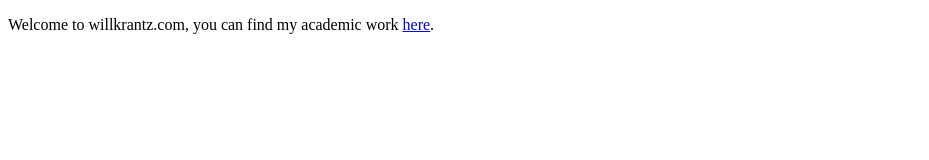
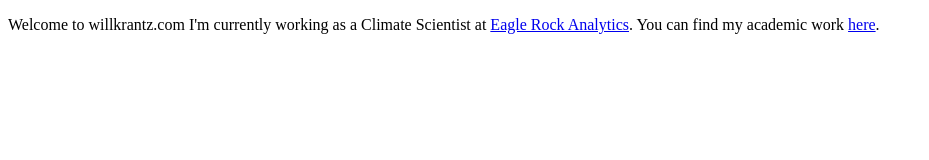
Before and after one commit to wkrantz/wkrantz.github.io, a plain HTML site: page index.html in a window 1280 px wide. Shown: the whole page, without its empty margins (0-929 px from the left). Drawn offline with Linux system fonts and the light colour scheme.

Commit message:
Updated links.
Updated introduction to include current position and company.

```diff
--- a/index.html
+++ b/index.html
@@ -5,7 +5,10 @@
   </head>
   <body>
     <p>
-      Welcome to willkrantz.com, you can find my academic work <a href="https://scholar.google.com/citations?user=ykdqicsAAAAJ">here</a>.
+      Welcome to willkrantz.com
+      I'm currently working as a Climate Scientist at <a href="https://eaglerockanalytics.com/">Eagle Rock Analytics</a>.
+
+      You can find my academic work <a href="https://scholar.google.com/citations?user=ykdqicsAAAAJ">here</a>.
     </p>
   </body>
 </html>
```
